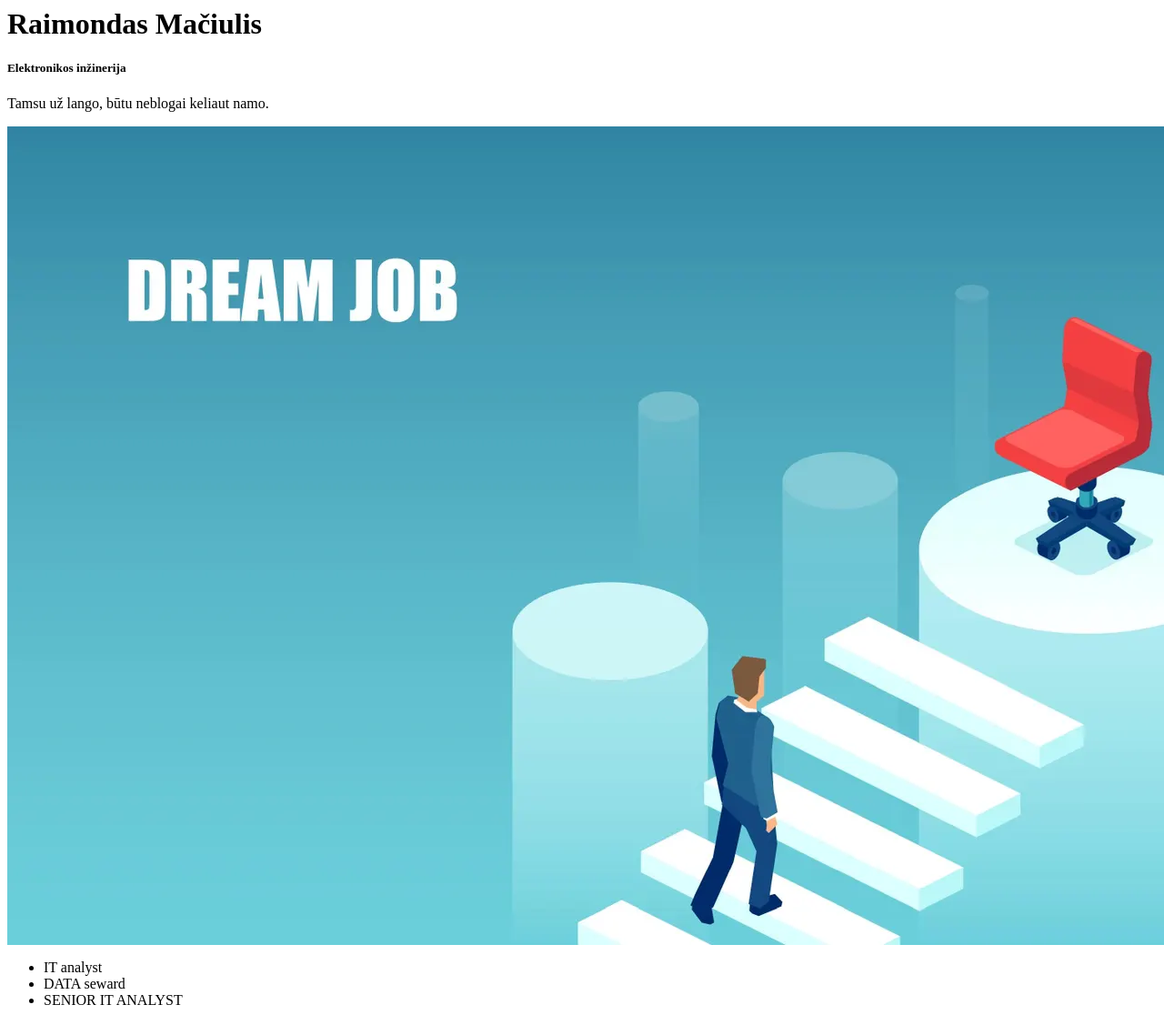
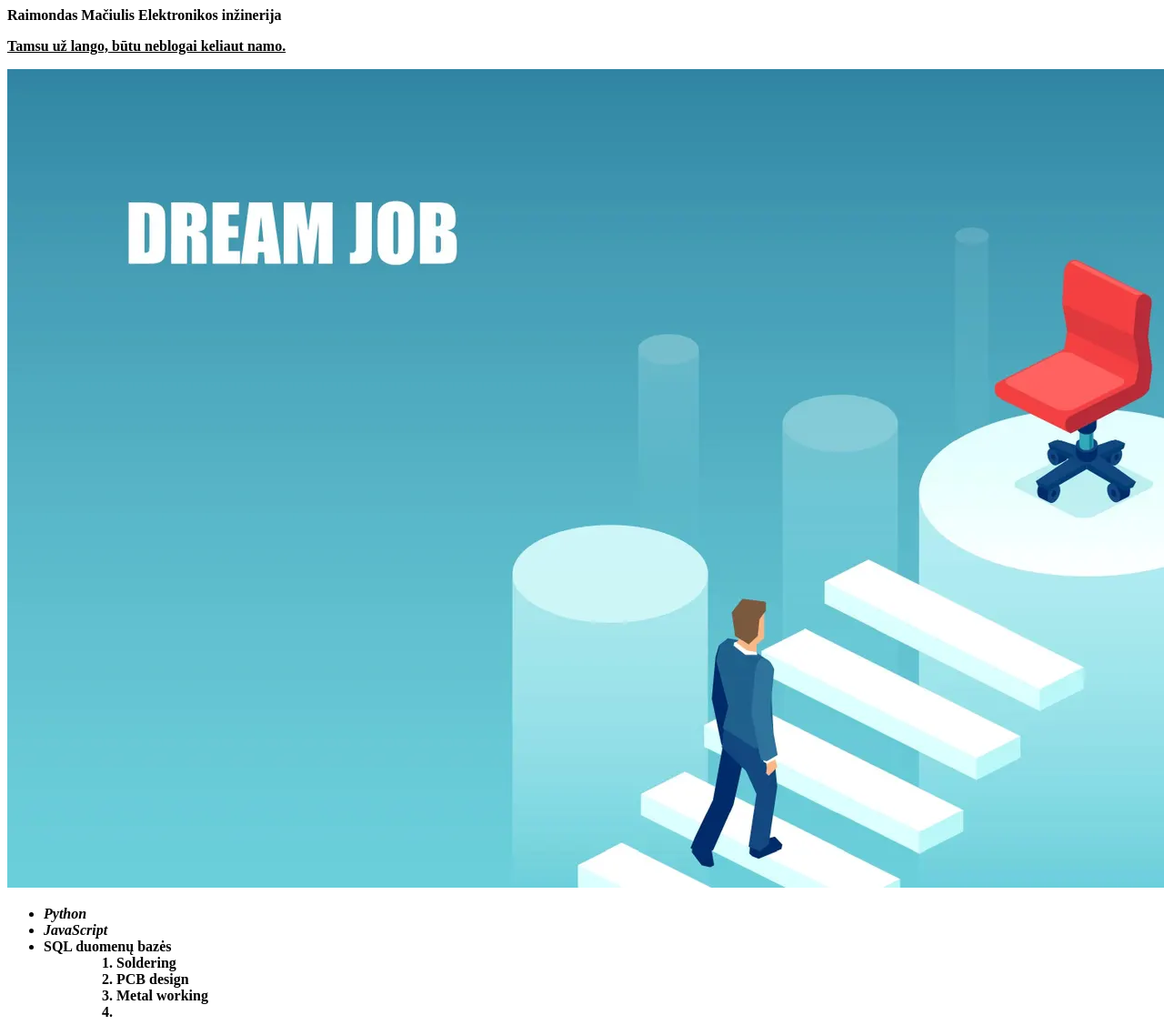
Before and after one commit to Rejjss/Rejjs.github.io, a plain HTML site: page index.html in a window 1280 px wide. Shown: the top 1138 px of the page at 91% size. Drawn offline with Linux system fonts and the light colour scheme.

Commit message:
Add files via upload

```diff
--- a/index.html
+++ b/index.html
@@ -1,23 +1,31 @@
-<!-- <!DOCTYPE html > Raimondas Mačiulis EF-24/2 -->
+ <!DOCTYPE html > <!--Raimondas Mačiulis EF-24/2 -->
 <html>
 <head>
     <meta charset="UTF-8" />
     <title>title</title>
 </head>
 <body>
-    <h1>Raimondas Mačiulis </h1>
-    <h5>Elektronikos inžinerija</h5>
+   <strong>Raimondas Mačiulis <strong>  <!--text with strong importance. -->
+     <b>Elektronikos inžinerija</b>  <!--bold text without any extra importance -->
 
     <div>
+        <u>
 </p>  Tamsu už lango, būtu neblogai keliaut namo. </p>
+ </u>
      <p href="https://www.w3schools.com/html/" p>
         <img src="/paveikslai/job.webp" alt="atributas">
         </div>
-        <ul>
-  <li>IT analyst</li>
-  <li>DATA seward</li>
-  <li>SENIOR IT ANALYST</li>
+    <ul>
+        <li><em>Python</em></li>
+        <li><i>JavaScript</i></li>
+        <li>SQL duomenų bazės</li>
+    <ul>
 
+        <ol>
+        <li><strong>Soldering</strong></li>
+        <li><b>PCB design</b></li>
+        <li>Metal working<li>
+        <ol>
 </div>
 </ul>
 </body>
```
